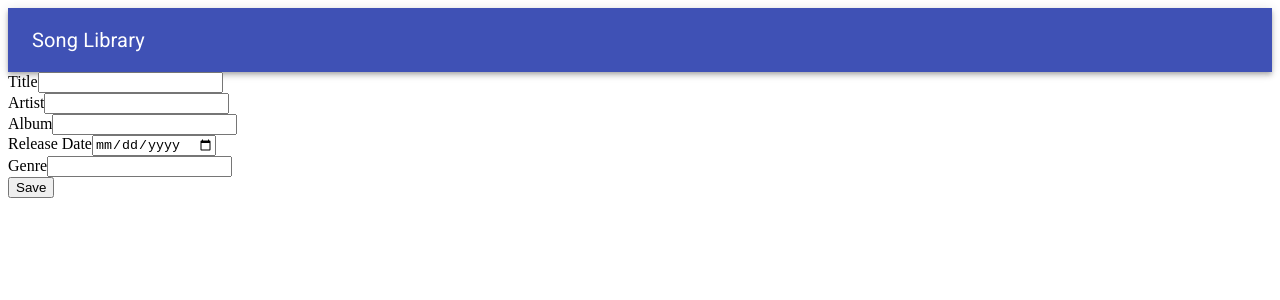
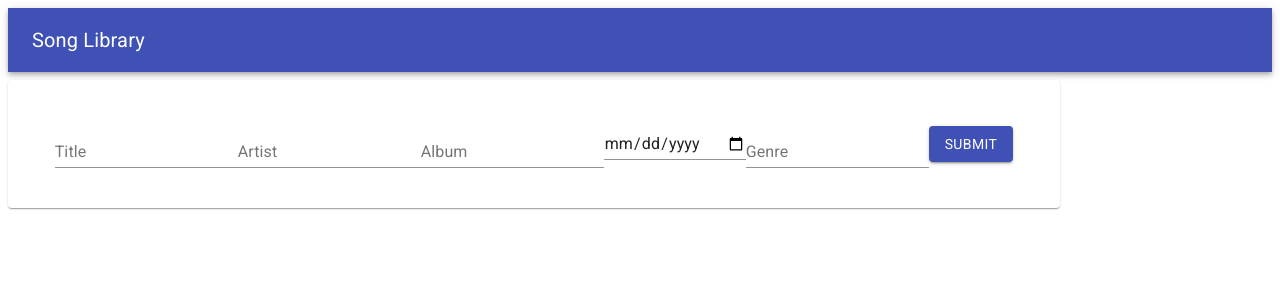
Before and after one commit to Andy-J-Smith/Music_Library_Front_End, a React (Create React App) app: page / in a window 1280 px wide. Shown: the top 300 px of the page. Built offline with nearby package versions, Linux system fonts and the light colour scheme.

Commit message:
Added material ui styles to layout of app.js

```diff
--- a/src/App.js
+++ b/src/App.js
@@ -3,10 +3,27 @@ import "./App.css";
 import AddSong from "./Components/AddSong/AddSong";
 import "@fontsource/roboto";
 import "./App.css";
-import NavBar from "./Components/NavBar/NavBar"
+import NavBar from "./Components/NavBar/NavBar";
+import { Grid, Paper } from "@material-ui/core";
+import { makeStyles } from "@material-ui/core";
+import { CallMissedSharp } from "@material-ui/icons";
+
+const useStyles = makeStyles((theme) => ({
+  root: {
+    flexGrow: 1,
+
+  },
+  paper: {
+    padding: theme.spacing(5),
+    textAlign: "center",
+    color: theme.palette.text.secondary,
+  },
 
 
+}));
+
 function App() {
+  const classes = useStyles();
   const [songs, setSongs] = useState([]);
 
   function addNewSong(song) {
@@ -15,17 +32,18 @@ function App() {
   }
 
   return (
-    <div className="container">
-      <NavBar/>
-      <div></div>
+    <div className={classes.root}>
+      <Grid container alignItems="center" direction="row" spacing={1}>
+        <Grid item  xs={12}>
 
-
-      <div className="row justify-content-md-center">
-        <div className="col-md-6">
-          <AddSong />
-        </div>
-      </div>
-
+            <NavBar/>
+        </Grid>
+        <Grid item xs={10}>
+          <Paper className={classes.paper}>
+            <AddSong/>
+          </Paper>
+        </Grid>
+      </Grid>
     </div>
   );
 }
--- a/src/Components/AddSong/AddSong.jsx
+++ b/src/Components/AddSong/AddSong.jsx
@@ -2,8 +2,8 @@ import React, { useState } from "react";
 import "./AddSong.css";
 import "@fontsource/roboto";
 import "@material-ui/core";
-import { Button } from "@material-ui/core";
-import { makeStyles } from "@material-ui/core";
+import { TextField, Grid, Button  } from "@material-ui/core";
+
 
 
 const AddSong = (props) => {
@@ -12,6 +12,7 @@ const AddSong = (props) => {
   const [album, setAlbum] = useState("");
   const [release_date, setReleaseDate] = useState("");
   const [genre, setGenre] = useState("");
+
 
   function handleSong(event) {
     event.preventDefault();
@@ -26,54 +27,61 @@ const AddSong = (props) => {
   }
   return (
     <form onSubmit={handleSong}>
-      <label>Title</label>
-      <input
-        type="text"
-        id="standard-adornment-weight"
-        value={title}
+      <Grid container alignItems="center" justifyContent="center" direction="row">
+        <Grid item>
+      <TextField
+      id="title-input"
+        name="title"
+        label='Title'
+        type='text'
+        value={handleSong.title}
         onChange={(event) => setTitle(event.target.value)}
-      ></input>
-      <div></div>
-      <label>Artist</label>
-      <input
-        type="text"
-        id="standard-adornment-weight"
-        value={artist}
+      ></TextField>
+      </Grid>
+      <Grid item>
+      <TextField
+      id="artist-input"
+        name="artist"
+        label='Artist'
+        type='text'
+        value={handleSong.artist}
         onChange={(event) => setArtist(event.target.value)}
-      ></input>
-      <div></div>
-      <label>Album</label>
-      <input
-        type="text"
-        id="standard-adornment-weight"
-        value={album}
+      ></TextField>
+      </Grid>
+      <Grid item>
+      <TextField
+      id="title-album"
+        name="album"
+        label='Album'
+        type='text'
+        value={handleSong.album}
         onChange={(event) => setAlbum(event.target.value)}
-      ></input>
-      <div></div>
-      <label>Release Date</label>
-      <input
-        type="date"
-        id="standard-adornment-weight"
-        value={release_date}
+      ></TextField>
+      </Grid>
+      <Grid item>
+      <TextField
+      id="release_date-input"
+        name="release_date"
+        label=''
+        type='date'
+        value={handleSong.release_date}
         onChange={(event) => setReleaseDate(event.target.value)}
-      ></input>
-      <div></div>
-      <label>Genre</label>
-      <input
-        type="text"
-        id="standard-adornment-weight"
-        value={genre}
+      ></TextField>
+      </Grid>
+      <Grid item>
+      <TextField
+      id="genre-input"
+        name="genre"
+        label='Genre'
+        type='text'
+        value={handleSong.genre}
         onChange={(event) => setGenre(event.target.value)}
-      ></input>
-      <div></div>
-      <button
-        onSubmit={handleSong}
-        variant="contained"
-        color="primary"
-        size="small"
-      >
-        Save
-      </button>
+      ></TextField>
+      </Grid>
+      <Button variant="contained" color="primary" type="submit">
+        Submit
+      </Button>
+      </Grid>
     </form>
   );
 };
```
Also changed, not shown: src/Components/DisplaySong/DisplaySong.jsx (+1 -13 lines).
